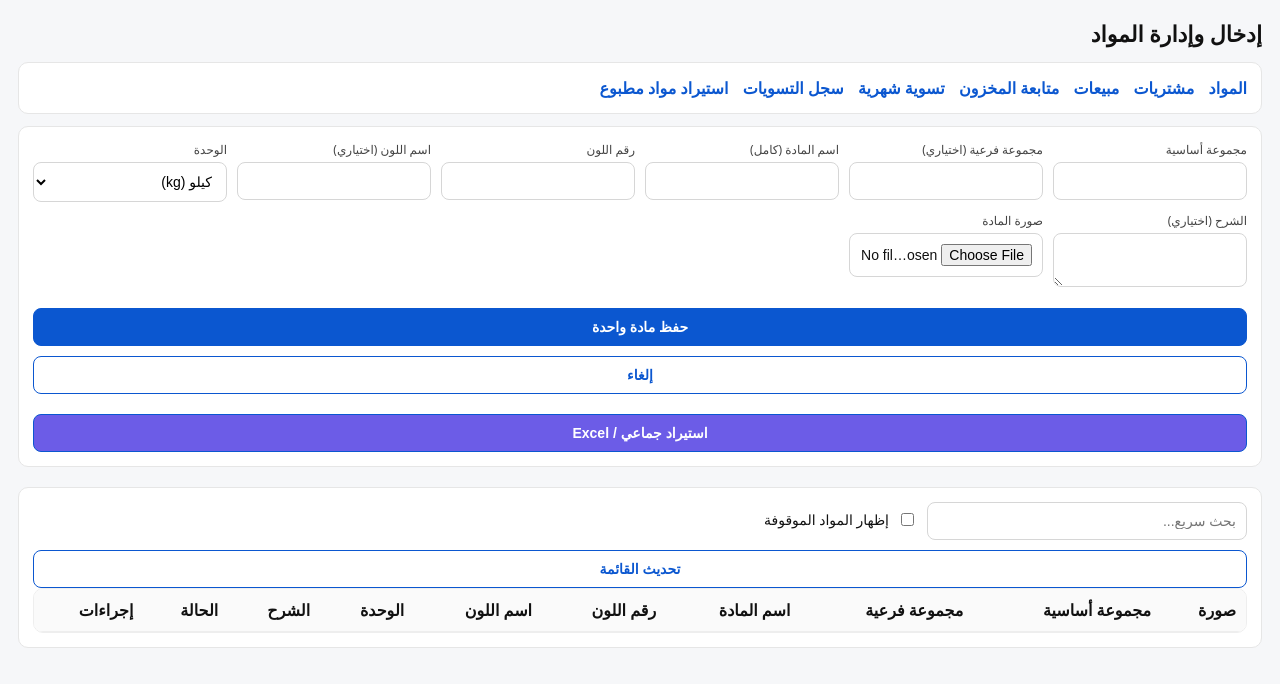
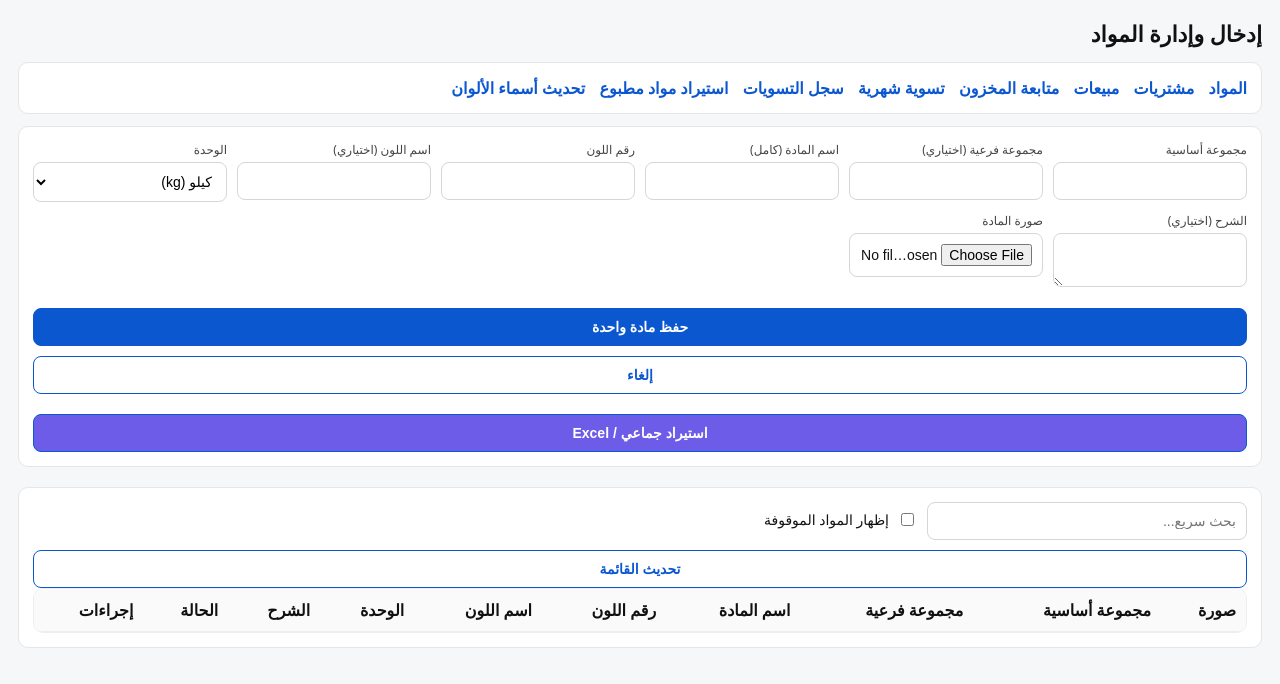
Before and after one commit to tamohadla/balance, a plain HTML site: page items.html in a window 1280 px wide. Drawn offline with Linux system fonts and the light colour scheme; a script that the page names is missing.

Commit message:
Update items.html

```diff
--- a/items.html
+++ b/items.html
@@ -33,6 +33,9 @@
   <a href="./reconciliation.html">تسوية شهرية</a>
   <a href="./adjustments.html">سجل التسويات</a>
   <a href="./import-printed.html">استيراد مواد مطبوع</a>
+  <a href="./color-names.html">تحديث أسماء الألوان</a>
+
+
     </nav>
 
     <div class="card">
```
